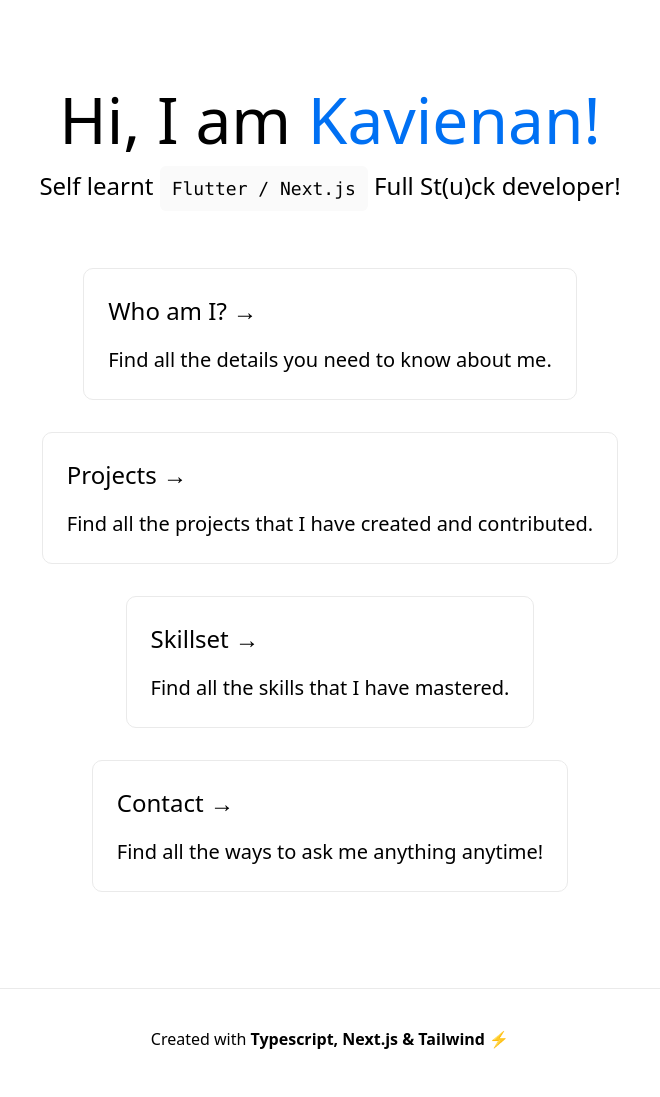
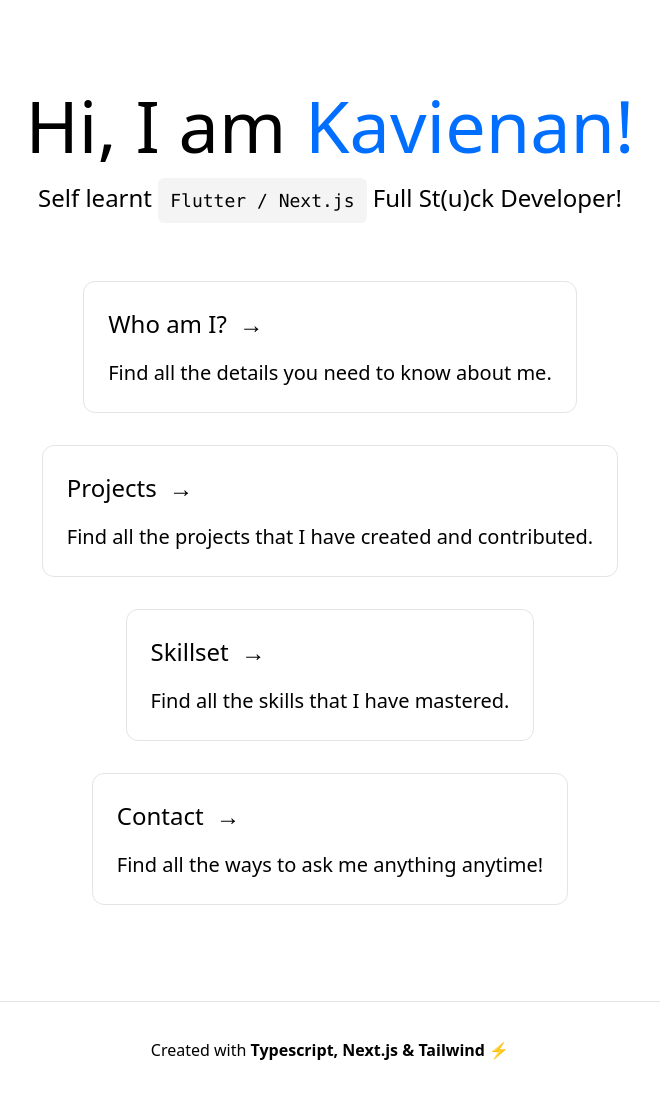
Before and after one commit to kavienanj/kavienanj.github.io, a Next.js app: page / in a window 1280 px wide. Shown: the whole page, without its empty margins (310-970 px from the left). Built offline with nearby package versions, Linux system fonts and the light colour scheme.

Commit message:
color changes & code improvements

```diff
--- a/components/Card.tsx
+++ b/components/Card.tsx
@@ -9,9 +9,9 @@ type CardItem = {
 export default function Card(props: CardItem) {
   return (
     <Link href={props.next ?? ""}>
-      <div className="group cursor-pointer m-4 basis-[45%] p-6 text-left no-underline border-solid border border-[#eaeaea] rounded-[10px] active:border-[#0070f3] focus:border-[#0070f3] hover:border-[#0070f3] active:text-[#0070f3] focus:text-[#0070f3] hover:text-[#0070f3] transition-colors ease-in-out duration-300">
+      <div className="group cursor-pointer m-4 basis-[45%] p-6 text-left no-underline border-solid border border-zinc-200 rounded-xl active:border-dark-blue focus:border-dark-blue hover:border-dark-blue active:text-dark-blue focus:text-dark-blue hover:text-dark-blue transition-colors ease-in-out duration-300">
         <h1 className="mb-4 text-2xl leading-normal">{props.title}
-          <span className="inline-block text-black dark:text-white group-hover:translate-x-4 group-focus:translate-x-4 group-active:translate-x-4 group-hover:text-[#0070f3] group-focus:text-[#0070f3] group-active:text-[#0070f3] group-hover:scale-125 group-focus:scale-125 group-active:scale-125 ease-in-out duration-300">&nbsp;&rarr;</span>
+          <span className="inline-block text-black dark:text-white group-hover:translate-x-4 group-focus:translate-x-4 group-active:translate-x-4 group-hover:text-dark-blue group-focus:text-dark-blue group-active:text-dark-blue group-hover:scale-125 group-focus:scale-125 group-active:scale-125 ease-in-out duration-300">&nbsp;&nbsp;&rarr;</span>
         </h1>
         <p className="m-0 text-xl leading-normal">{props.description}</p>
       </div>
--- a/components/Footer.tsx
+++ b/components/Footer.tsx
@@ -1,9 +1,7 @@
-import Link from "next/link";
-
 export default function Footer() {
   return (
-    <footer className="mt-auto w-full h-[100px] border-solid border-t border-[#eaeaea] dark:border-zinc-800 flex justify-center items-center">
-      <Link href="https://next.new"><a>Created with&nbsp;<b>Typescript, Next.js & Tailwind</b>&nbsp;⚡️</a></Link>
+    <footer className="mt-auto w-full h-24 border-solid border-t border-zinc-200 dark:border-zinc-800 flex justify-center items-center">
+      Created with&nbsp;<b><a href="https://typescriptlang.org">Typescript</a>, <a href="https://nextjs.org">Next.js</a> & <a href="https://tailwindcss.com">Tailwind</a></b>&nbsp;⚡️
     </footer>
   );
 }
--- a/pages/index.tsx
+++ b/pages/index.tsx
@@ -12,15 +12,13 @@ export default function Home() {
       </Head>
 
       <main className="py-20 px-0 flex flex-col justify-center items-center">
-        <h1 className="m-0 text-[4rem] leading-tight text-center">
-          Hi, I am <Link href="https://nextjs.org">
-            <a className="text-[#0070f3] no-underline focus:underline active:underline hover:underline">Kavienan!</a>
-          </Link>
+        <h1 className="m-0 text-7xl leading-tight text-center">
+          Hi, I am <a className="text-dark-blue no-underline focus:underline active:underline hover:underline">Kavienan!</a>
         </h1>
 
-        <p className="mt-2 text-center text-2xl leading-normal">
+        <p className="mt-2 text-center text-2xl leading-relaxed">
           Self learnt&nbsp;
-          <code className="bg-[#fafafa] dark:bg-zinc-800 rounded-md p-3 text-lg font-code">Flutter / Next.js</code> Full St(u)ck developer!
+          <code className="bg-zinc-100 dark:bg-zinc-800 rounded-md p-3 text-lg font-code">Flutter / Next.js</code> Full St(u)ck Developer!
         </p>
 
         <div className="mt-12 w-full flex-col sm:max-w-[800px] sm:flex-row flex flex-wrap justify-center">
--- a/tailwind.config.js
+++ b/tailwind.config.js
@@ -1,14 +1,25 @@
 /** @type {import('tailwindcss').Config} */
+const colors = require('tailwindcss/colors')
+
 module.exports = {
   content: [
     "./pages/**/*.{js,ts,jsx,tsx}",
     "./components/**/*.{js,ts,jsx,tsx}",
   ],
   theme: {
-    extend: {},
+    colors: {
+      transparent: 'transparent',
+      current: 'currentColor',
+      black: colors.black,
+      white: colors.white,
+      gray: colors.gray,
+      zinc: colors.zinc,
+      'dark-blue': '#006fff',
+    },
     fontFamily: {
       'code': 'Menlo, Monaco, Lucida Console, Liberation Mono, DejaVu Sans Mono, Bitstream Vera Sans Mono, Courier New, monospace',
     },
+    extend: {},
   },
   plugins: [],
 }
```
